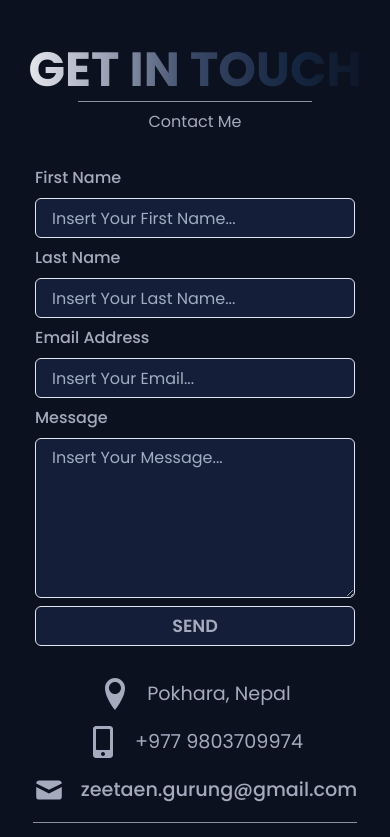
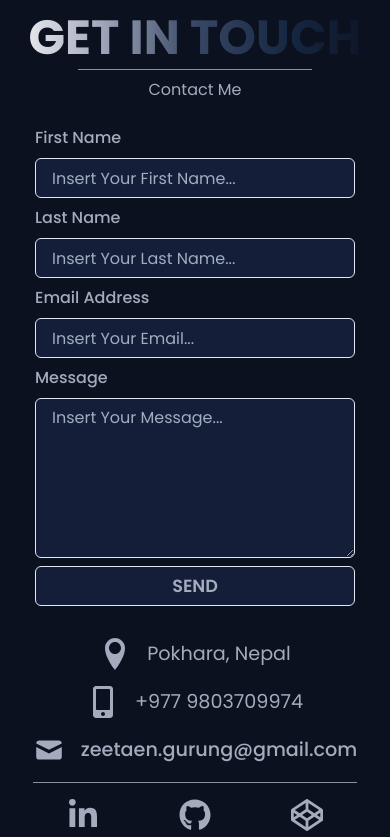
Before and after one commit to zeetaengrg/portfolio, a Next.js app: page / in a window 390 px wide. Shown: the part 3800-4637 px from the top of the page. Built offline with nearby package versions, Linux system fonts and the light colour scheme.

Commit message:
style(responsive): margin responsiveness added

```diff
--- a/components/layouts/Contacts/Contacts.jsx
+++ b/components/layouts/Contacts/Contacts.jsx
@@ -22,7 +22,7 @@ const Contacts = () => {
                 bgClip="text"
                 fontSize={{ base: "3rem", md: "4rem" }}
                 fontFamily="inherit"
-                mt="5rem"
+                mt={{ base: "3rem", md: "5rem" }}
             >
                 Get In Touch
             </Heading>
@@ -46,7 +46,7 @@ const Contacts = () => {
                 />
             </Center>
             <Flex
-                m={{ base: "2rem 1.5rem", md: "3rem 0rem" }}
+                m={{ base: "1.5rem", md: "3rem 0rem" }}
                 gap={{ base: "2rem" }}
                 justifyContent="space-around"
                 alignItems="center"
```
